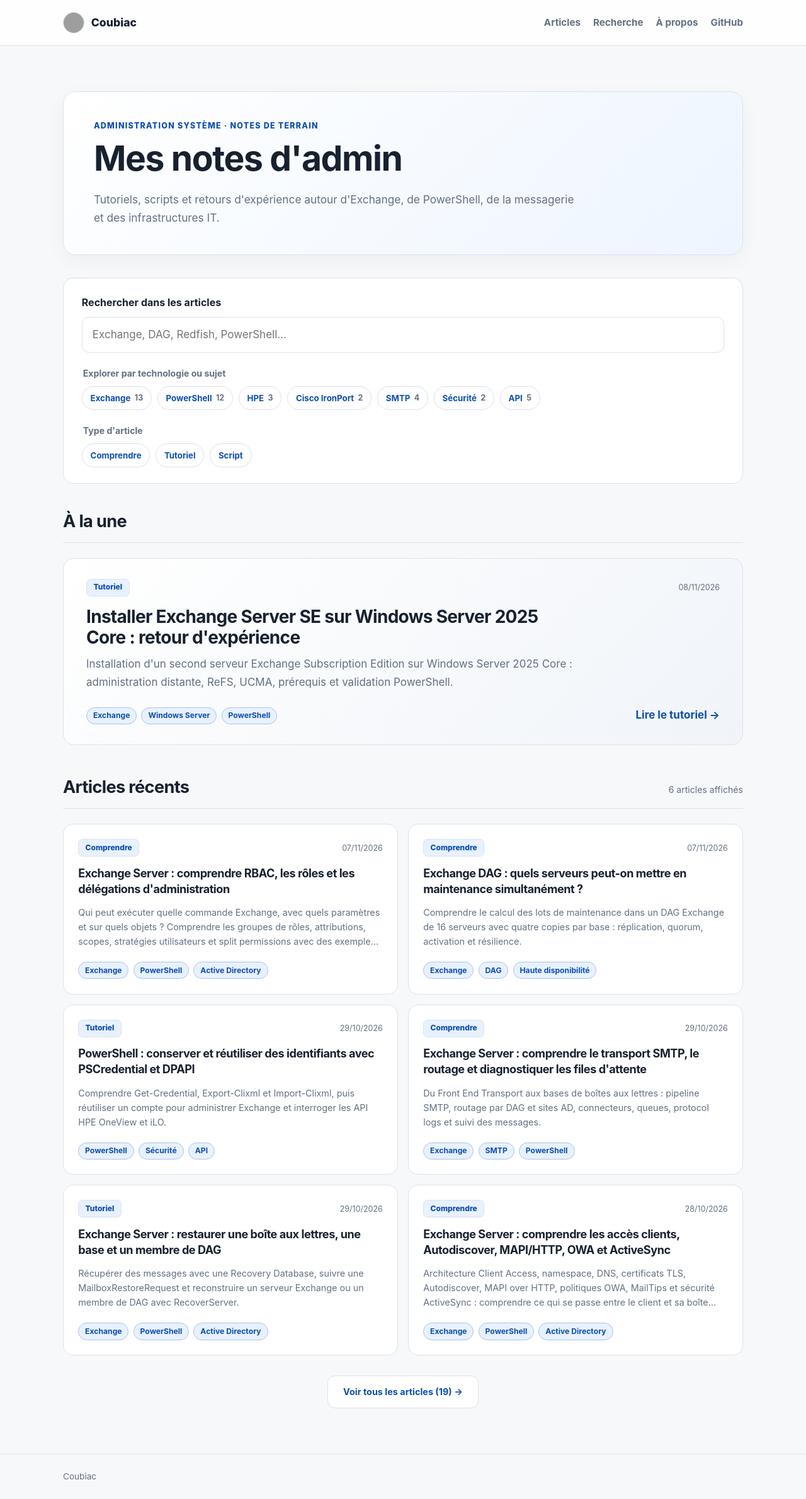
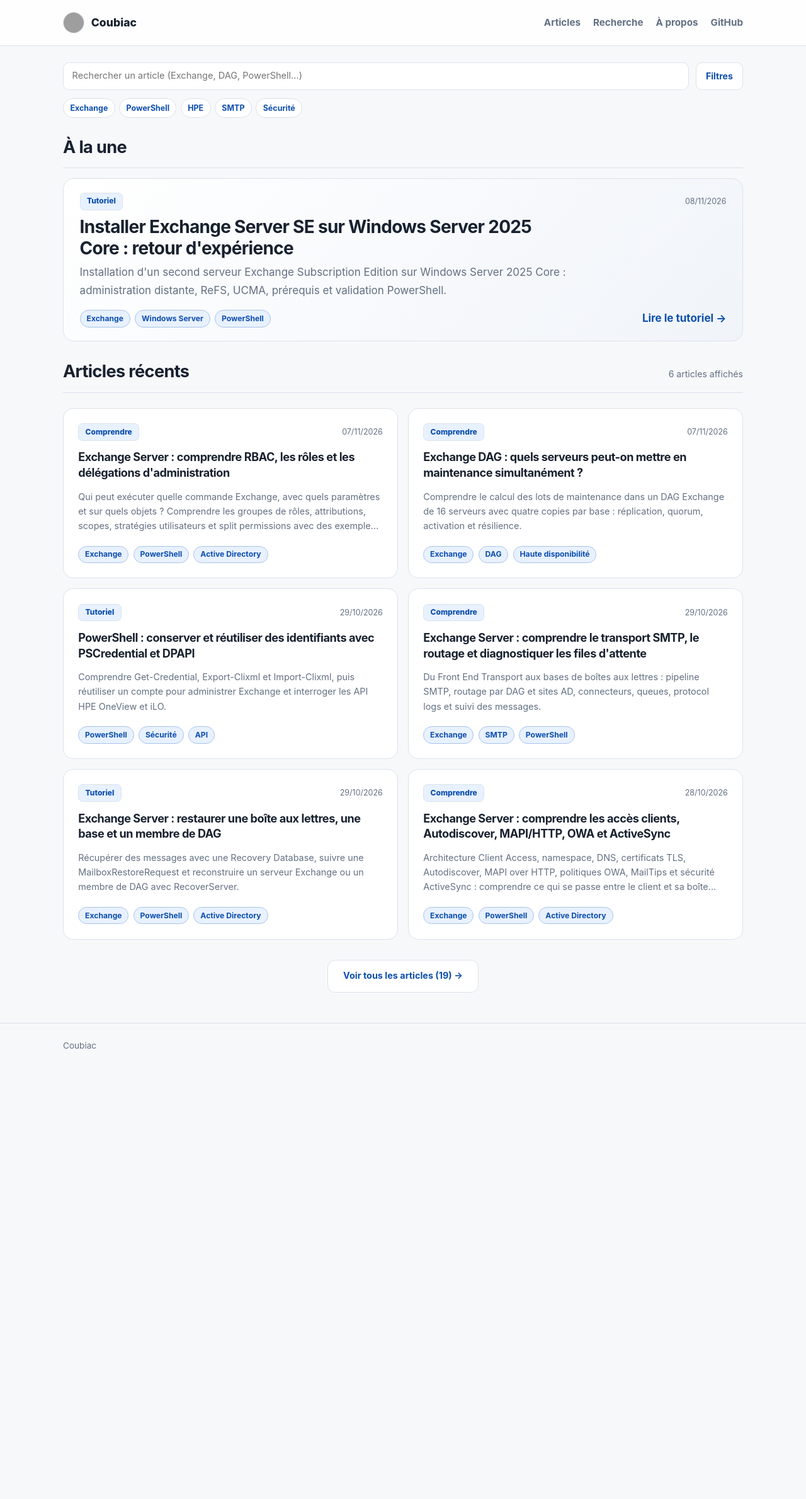
Before and after one commit to Coubiac/coubiac.github.io, a Jekyll site: the page built from index.html, in a window 1280 px wide. Shown: the whole page at 63% size. Built offline with Jekyll 4.4.1, drawn with Linux system fonts in a browser that asks for light colours; after the commit the page ends 1696 px from its top, so only the background shows below that; grey boxes are pictures that could not be loaded.

Commit message:
Compacter l'accueil et réduire les titres des articles (#3)
* ui: supprimer le hero et alléger la recherche de l'accueil

* ui: afficher les filtres avancés à la demande sans perdre l'état des filtres

* style: compacter l'accueil et les en-têtes des tutoriels

```diff
--- a/assets/css/style.css
+++ b/assets/css/style.css
@@ -425,3 +425,103 @@ pre code { padding: 0; color: inherit; background: transparent; font-size: .88re
 @media (prefers-reduced-motion: reduce) {
   .post-grid .post-card { transition: none; }
 }
+
+
+/* Accueil épuré : recherche accessible sans bandeau ni panneau volumineux. */
+.visually-hidden {
+  position: absolute !important;
+  width: 1px;
+  height: 1px;
+  padding: 0;
+  margin: -1px;
+  overflow: hidden;
+  clip: rect(0, 0, 0, 0);
+  white-space: nowrap;
+  border: 0;
+}
+.layout-default .page-content { padding-block: 1.6rem 3rem; }
+.layout-default .article-browser { margin-bottom: 1.9rem; }
+.search-toolbar { display: flex; align-items: stretch; gap: .65rem; }
+.search-toolbar .search-field { flex: 1 1 auto; min-width: 0; }
+.search-toolbar .search-control { height: 100%; align-items: center; }
+.article-browser .search-control input {
+  min-height: 44px;
+  padding: .55rem .85rem;
+  border-radius: .6rem;
+  background: var(--surface);
+  font-size: .91rem;
+}
+.article-browser .search-clear { padding: .5rem .65rem; font-size: .8rem; }
+.advanced-toggle {
+  flex: 0 0 auto;
+  min-height: 44px;
+  padding: .55rem .95rem;
+  border: 1px solid var(--border);
+  border-radius: .6rem;
+  color: var(--accent-dark);
+  background: var(--surface);
+  font: inherit;
+  font-size: .88rem;
+  font-weight: 700;
+  cursor: pointer;
+}
+.advanced-toggle:hover, .advanced-toggle[aria-expanded="true"], .advanced-toggle.has-active-filters {
+  border-color: var(--accent);
+  background: var(--accent-soft);
+}
+.advanced-toggle:focus-visible, .article-browser .tag-filter:focus-visible {
+  outline: 3px solid var(--accent);
+  outline-offset: 2px;
+}
+.quick-filters { margin-top: .8rem; }
+.article-browser .tag-filter-list { gap: .4rem; }
+.article-browser .tag-filter {
+  padding: .26rem .65rem;
+  font-size: .78rem;
+  font-weight: 650;
+}
+.advanced-filter-panel {
+  display: grid;
+  gap: .95rem;
+  margin-top: .85rem;
+  padding: 1rem;
+  border: 1px solid var(--border);
+  border-radius: .7rem;
+  background: var(--surface);
+}
+.advanced-filter-panel .tag-filters legend { margin-bottom: .35rem; font-size: .78rem; }
+.featured-section { margin-bottom: 2rem; }
+.featured-section .section-heading { margin-bottom: 1rem; }
+.featured-card { padding: 1.35rem 1.6rem; }
+.featured-card h3 { margin: .65rem 0 .45rem; }
+.featured-card-bottom { margin-top: .85rem; }
+
+/* Titres d'articles : privilégier l'espace de lecture, même avec un titre long. */
+.layout-post .page-content { padding-top: 1.8rem; padding-bottom: 3rem; }
+.post-header { margin-bottom: 1.1rem; }
+.post-header h1 {
+  max-width: 900px;
+  margin-bottom: .55rem;
+  font-size: clamp(1.75rem, 3.1vw, 2.35rem);
+  line-height: 1.2;
+  letter-spacing: -.02em;
+  overflow-wrap: break-word;
+}
+.post-header .lead { font-size: 1rem; line-height: 1.55; }
+.post-header .post-meta { margin-top: .65rem; }
+.post-header .tag-list { margin-top: .65rem; }
+.layout-post .notice { margin: 1.2rem 0 1.8rem; padding: .8rem 1rem; font-size: .9rem; }
+
+@media (max-width: 680px) {
+  .layout-default .page-content { padding-top: 1.15rem; }
+  .search-toolbar { gap: .4rem; }
+  .search-toolbar .search-control { flex-direction: row; align-items: center; }
+  .article-browser .search-control input { padding-inline: .7rem; font-size: .85rem; }
+  .article-browser .search-clear { align-self: center; padding-inline: .45rem; }
+  .advanced-toggle { padding-inline: .7rem; font-size: .82rem; }
+  .advanced-filter-panel { padding: .85rem; }
+  .featured-card { padding: 1.15rem; }
+  .layout-post .page-content { padding-top: 1rem; }
+  .post-header h1 { font-size: clamp(1.55rem, 5.2vw, 1.85rem); line-height: 1.22; }
+  .post-header .lead { font-size: .94rem; }
+}
--- a/assets/js/search.js
+++ b/assets/js/search.js
@@ -10,6 +10,8 @@
   const featuredSection = document.querySelector("[data-featured-section]");
   const browseAll = document.querySelector("[data-browse-all]");
   const listHeading = document.querySelector("[data-list-heading]");
+  const filterToggle = document.querySelector("[data-filter-toggle]");
+  const filterPanel = document.querySelector("[data-filter-panel]");
 
   if (!root || !input || !status || cards.length === 0) return;
 
@@ -26,6 +28,24 @@
   let documents = new Map();
 
   input.value = params.get("q") || "";
+
+  const quickTags = new Set(
+    Array.from(document.querySelectorAll("[data-quick-tag]")).map((button) => normalize(button.dataset.tag))
+  );
+
+  const setAdvancedOpen = (open) => {
+    if (!filterPanel || !filterToggle) return;
+    filterPanel.hidden = !open;
+    filterToggle.setAttribute("aria-expanded", String(open));
+  };
+
+  if (activeType || activeTags.some((tag) => !quickTags.has(normalize(tag)))) {
+    setAdvancedOpen(true);
+  }
+
+  filterToggle?.addEventListener("click", () => {
+    setAdvancedOpen(filterPanel?.hidden);
+  });
 
   const fallbackDocument = (card) => ({
     title: card.querySelector("h3")?.textContent || "",
@@ -90,6 +110,11 @@
       button.setAttribute("aria-pressed", String(activeType === button.dataset.type));
     });
 
+    if (filterToggle) {
+      const advancedActive = Boolean(activeType) || activeTags.some((tag) => !quickTags.has(normalize(tag)));
+      filterToggle.classList.toggle("has-active-filters", advancedActive);
+    }
+
     if (featuredSection) featuredSection.hidden = filtering || showAll;
     if (browseAll) browseAll.hidden = filtering || showAll;
     if (listHeading) {
--- a/index.html
+++ b/index.html
@@ -4,36 +4,48 @@ title: Mes notes d'admin
 description: Administration système, infrastructures de messagerie, automatisation PowerShell et retours d'expérience techniques.
 search: true
 ---
-<section class="hero hero-home">
-  <p class="eyebrow">Administration système · Notes de terrain</p>
-  <h1>Mes notes d'admin</h1>
-  <p class="lead">Tutoriels, scripts et retours d'expérience autour d'Exchange, de PowerShell, de la messagerie et des infrastructures IT.</p>
-</section>
+<h1 class="visually-hidden">Mes notes d'admin</h1>
 
 <section id="recherche" class="article-browser js-only" data-search-root data-index-url="{{ '/search.json' | relative_url }}" aria-labelledby="recherche-articles">
-  <div class="search-panel">
+  <div class="search-toolbar">
     <div class="search-field">
-      <label for="article-search" id="recherche-articles">Rechercher dans les articles</label>
+      <label class="visually-hidden" for="article-search" id="recherche-articles">Rechercher dans les articles</label>
       <div class="search-control">
-        <input id="article-search" type="search" placeholder="Exchange, DAG, Redfish, PowerShell…" autocomplete="off" data-search-input>
-        <button type="button" class="search-clear" data-search-clear hidden>Effacer les filtres</button>
+        <input id="article-search" type="search" placeholder="Rechercher un article (Exchange, DAG, PowerShell…)" autocomplete="off" data-search-input>
+        <button type="button" class="search-clear" data-search-clear hidden>Effacer</button>
       </div>
     </div>
+    <button type="button" class="advanced-toggle" data-filter-toggle aria-controls="filtres-avances" aria-expanded="false">Filtres</button>
+  </div>
 
+  {% assign popular_tags = "Exchange|PowerShell|HPE|SMTP|Sécurité" | split: "|" %}
+  <fieldset class="tag-filters quick-filters">
+    <legend class="visually-hidden">Filtrer par technologie</legend>
+    <div class="tag-filter-list" aria-label="Filtres cumulables par technologie">
+      {% for tag in popular_tags %}
+        {% if site.tags[tag].size > 0 %}
+          <button type="button" class="tag-filter" data-tag="{{ tag | escape }}" data-quick-tag aria-pressed="false">
+            {{ tag }}
+          </button>
+        {% endif %}
+      {% endfor %}
+    </div>
+  </fieldset>
+
+  <div id="filtres-avances" class="advanced-filter-panel" data-filter-panel hidden>
+    {% assign sorted_tags = site.tags | sort %}
     <fieldset class="tag-filters">
-      <legend>Explorer par technologie ou sujet</legend>
-      <div class="tag-filter-list" aria-label="Filtres cumulables par technologie">
-        {% assign popular_tags = "Exchange|PowerShell|HPE|Cisco IronPort|SMTP|Sécurité|API" | split: "|" %}
-        {% for tag in popular_tags %}
-          {% if site.tags[tag].size > 0 %}
-            <button type="button" class="tag-filter" data-tag="{{ tag | escape }}" aria-pressed="false">
-              {{ tag }} <span>{{ site.tags[tag].size }}</span>
+      <legend>Autres technologies et sujets</legend>
+      <div class="tag-filter-list">
+        {% for tag in sorted_tags %}
+          {% unless popular_tags contains tag[0] %}
+            <button type="button" class="tag-filter" data-tag="{{ tag[0] | escape }}" aria-pressed="false">
+              {{ tag[0] }}
             </button>
-          {% endif %}
+          {% endunless %}
         {% endfor %}
       </div>
     </fieldset>
-
     <fieldset class="tag-filters">
       <legend>Type d'article</legend>
       <div class="tag-filter-list" aria-label="Filtrer par type d'article">
```
